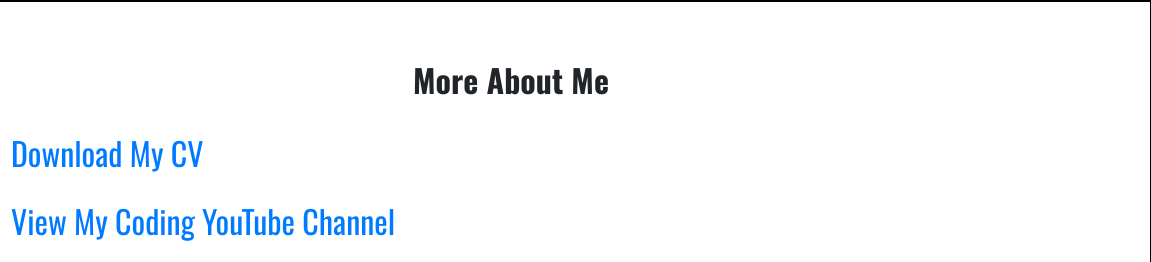
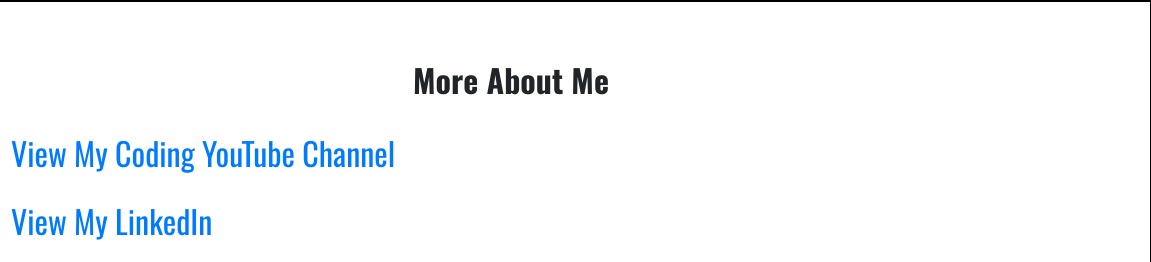
Before and after one commit to ackhia/pyjon, a plain HTML site: page index.html in a window 1280 px wide. Shown: the part 3200-3462 px from the top of the page, 129-1280 px from the left. Drawn offline with nearby package versions, Linux system fonts and the light colour scheme.

Commit message:
Removed download CV

```diff
--- a/index.html
+++ b/index.html
@@ -124,10 +124,10 @@
     <section id="more-about-me">
         <div class="container text-center">
             <h2 class="section-title">More About Me</h2>
-                <div class="icon-text">
+                <!--<div class="icon-text">
                     <img src="https://img.icons8.com/color/48/000000/download--v1.png" alt="Download icon">
                     <a href="#">Download My CV</a>
-                </div>
+                </div>-->
                 <div class="icon-text">
                     <img src="https://img.icons8.com/color/48/000000/youtube-play.png" alt="YouTube icon">
                     <a href="https://www.youtube.com/@LearnWithCodeExplode" target="_blank">View My Coding YouTube Channel</a>
```
